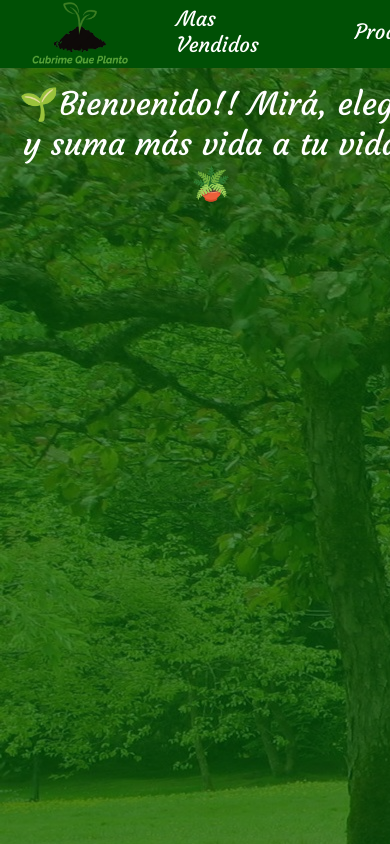
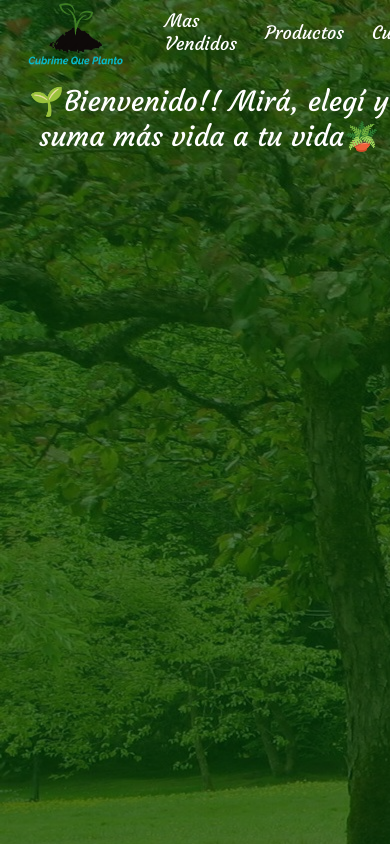
Before and after one commit to edu2105/coderhouse-cubrime-que-planto, a React (Create React App) app: page / in a window 390 px wide. Shown: the top 844 px of the page. Built offline with nearby package versions, Linux system fonts and the light colour scheme.

Commit message:
Change header background on scroll

```diff
--- a/src/App.css
+++ b/src/App.css
@@ -16,3 +16,8 @@
   height: 100%;
   overflow-x: hidden;
 }
+
+@media (max-width: 1078px) {
+    html {
+      font-size: 14px; }
+   }
--- a/src/components/header/Header.js
+++ b/src/components/header/Header.js
@@ -3,17 +3,19 @@ import NavBar from "./navBar/NavBar";
 import CartWidget from "./navBar/CartWidget";
 import PersonIcon from '@mui/icons-material/Person';
 import IconButton from '@mui/material/IconButton';
-import { useState, useEffect } from "react";
+import { useState, useEffect, useRef } from "react";
 import '../../stylesheets/Header.css';
 
 function Header(){
     const {navOptions, headerImg} = require('../../configuration');
     const iconStyle = {
-        fontSize: '2.3rem',
+        fontSize: "2.3rem",
         color:"#00BCD4" };
-    const [style, setStyle] = useState("");
+    const [className, setClassName] = useState("");
+    const headerRef = useRef();
     const onScrollDown = e => {
-        console.log(e);
+        const navOffset = headerRef.current.offsetTop;
+        return window.pageYOffset > navOffset ? setClassName("header background") : setClassName("header");
     };
 
     useEffect(() => {
@@ -21,7 +23,7 @@ function Header(){
     },[])
 
     return(
-        <header className="header" id="header">
+        <header className={className} id="header" ref={headerRef}>
             <img src={require(`../../images/${headerImg}`)} alt="Company Logo" />
             <NavBar navOptions={navOptions}>
                 <IconButton
--- a/src/stylesheets/Header.css
+++ b/src/stylesheets/Header.css
@@ -6,8 +6,13 @@
     width: 100%;
     height: 8vh;
     z-index: 1;
-    background: var(--header-color-background); }
+    background: transparent;
+    transition: .5s; }
     .header img{
         position: relative;
-        height: 100%;
-        margin-left: 2rem; }
+        margin: .2rem 2rem }
+
+.header.background{
+    transition: .5s;
+    background: var(--header-color-background);
+}
--- a/src/stylesheets/Main.css
+++ b/src/stylesheets/Main.css
@@ -3,5 +3,5 @@
     padding-top: 10vh;
     height: 100vh;
     width: 100%;
-    background: linear-gradient(rgba(0, 80, 5, 0.7), rgba(0, 80, 5, 0.7)), url("../images/garden2.jpg");
+    background: linear-gradient(rgba(0, 56, 4, 0.7), rgba(0, 56, 4, 0.7)), url("../images/garden2.jpg");
 }
--- a/src/stylesheets/NavBar.css
+++ b/src/stylesheets/NavBar.css
@@ -44,3 +44,11 @@
         border: 2px solid var(--header-nav-color-login);
         background-color: var(--header-nav-color-login);
     }
+
+
+    @media (max-width: 970px) {
+        .nav-bar{
+            justify-content: space-evenly; }
+            .nav-bar ul li{
+                margin: 0 1rem; }
+        }
```
Also changed, not shown: src/images/log2.png (added), src/images/logo.png.
